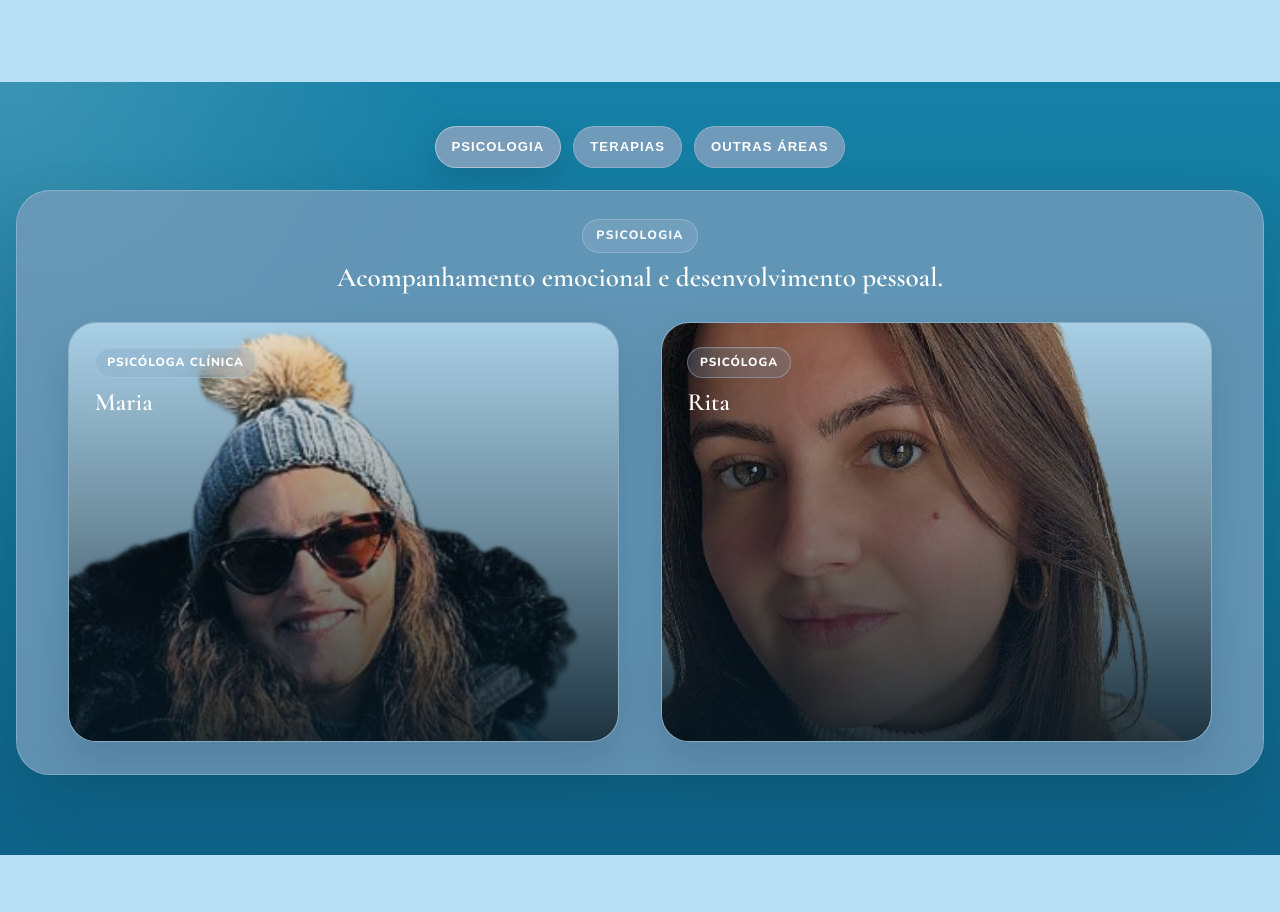
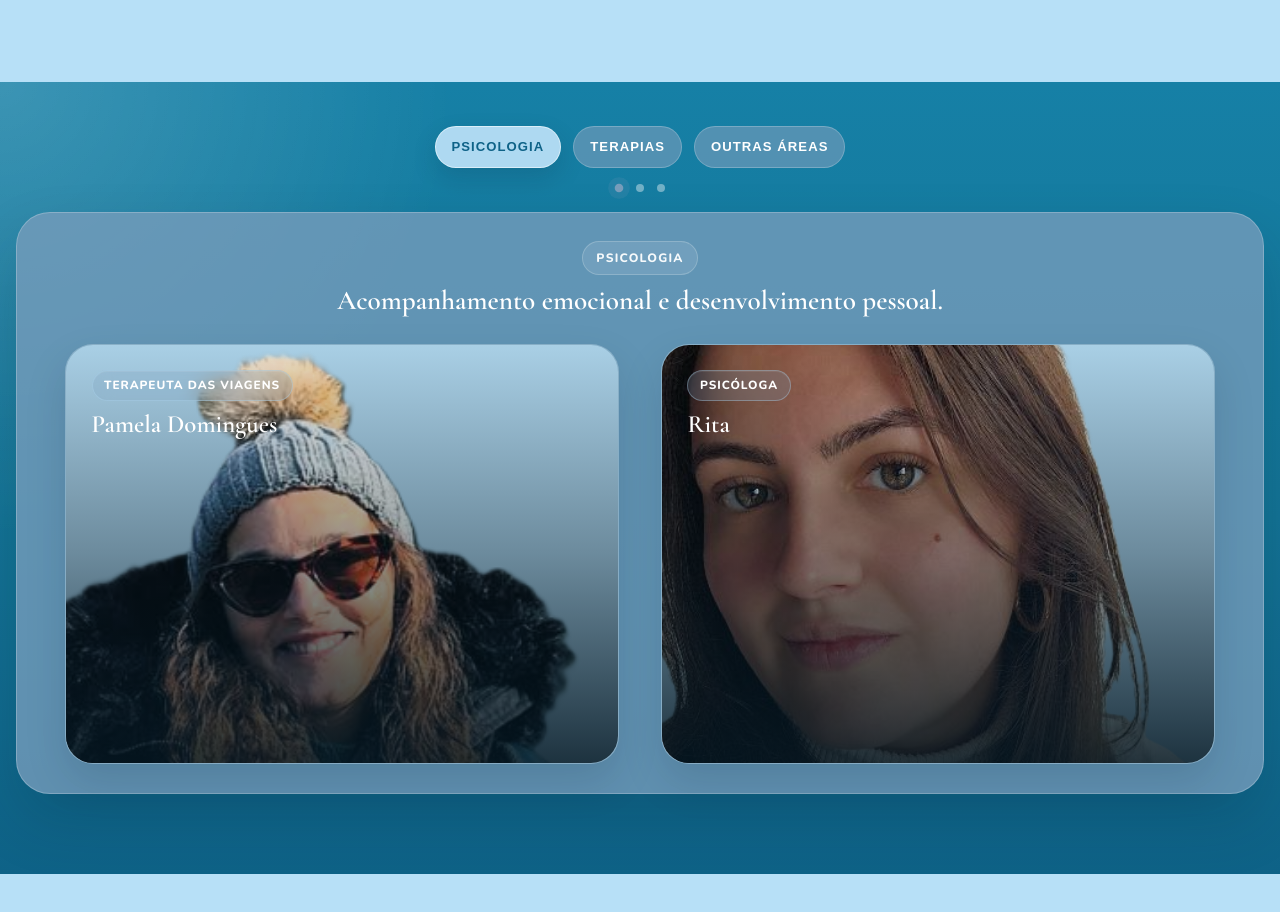
Before and after one commit to andre170594/siteClinica, a website: page index.html in a window 1280 px wide. Shown: the part 2620-3532 px from the top of the page. Drawn offline with nearby package versions, Linux system fonts and the light colour scheme.

Commit message:
v1.9.9.1

```diff
--- a/assets/css/team.css
+++ b/assets/css/team.css
@@ -23,9 +23,33 @@
     justify-content: center;
 }
 
+.team-tab-indicator {
+    display: flex;
+    justify-content: center;
+    align-items: center;
+    gap: 0.8rem;
+    width: 100%;
+    margin-top: -0.45rem;
+    margin-bottom: -0.15rem;
+}
+
+.team-tab-indicator-dot {
+    width: 8px;
+    height: 8px;
+    border-radius: 999px;
+    background: rgba(255, 255, 255, 0.4);
+    transition: transform 0.25s ease, background-color 0.25s ease, box-shadow 0.25s ease;
+}
+
+.team-tab-indicator-dot.is-active {
+    background: #789dbb;
+    transform: scale(1.08);
+    box-shadow: 0 0 0 6px rgba(120, 157, 187, 0.16);
+}
+
 .team-tab {
     border: 1px solid rgba(255, 255, 255, 0.22);
-    background: rgba(120, 157, 187, 0.92);
+    background: rgba(120, 157, 187, 0.62);
     color: #ffffff;
     border-radius: 999px;
     min-height: 42px;
@@ -39,9 +63,9 @@
 }
 
 .team-tab.is-active {
-    background: #789dbb;
-    border-color: rgba(255, 255, 255, 0.4);
-    color: #ffffff;
+    background: rgba(183, 223, 246, 0.95);
+    border-color: rgba(255, 255, 255, 0.55);
+    color: #0e6287;
     box-shadow: 0 10px 24px rgba(10, 44, 63, 0.16);
 }
 
@@ -54,14 +78,14 @@
 .team-panels {
     position: relative;
     display: grid;
-    width: min(100%, 1400px);
+    width: min(100%, 1560px);
 }
 
 .team-panel {
     grid-area: 1 / 1;
     display: grid;
     gap: 1.8rem;
-    padding: 1.6rem 2.2rem 2rem;
+    padding: 1.6rem 2.1rem 1.8rem;
     border-radius: 34px;
     background: rgba(120, 157, 187, 0.78);
     border: 1px solid rgba(255, 255, 255, 0.22);
@@ -130,7 +154,7 @@
     display: grid;
     grid-template-columns: repeat(2, minmax(0, 1fr));
     gap: 2.6rem;
-    padding: 0 1rem;
+    padding: 0 0.9rem;
 }
 
 .team-card {
@@ -234,7 +258,7 @@
 
 @media (hover: hover) and (pointer: fine) {
     .team-tab:hover {
-        background: #789dbb;
+        background: rgba(120, 157, 187, 0.88);
         border-color: rgba(255, 255, 255, 0.38);
     }
 
@@ -293,6 +317,11 @@
         gap: 0.5rem;
     }
 
+    .team-tab-indicator {
+        gap: 0.65rem;
+        margin-top: -0.2rem;
+    }
+
     .team-tab {
         font-size: 0.74rem;
         padding: 0.55rem 0.85rem;
--- a/assets/js/equipa.js
+++ b/assets/js/equipa.js
@@ -6,6 +6,7 @@
     const tabs = Array.from(tabsRoot.querySelectorAll("[data-team-tab]"));
     const panels = Array.from(tabsRoot.querySelectorAll("[data-team-panel]"));
     const cards = Array.from(tabsRoot.querySelectorAll("[data-team-card]"));
+    const indicators = Array.from(tabsRoot.querySelectorAll("[data-team-indicator]"));
     let hoverTimer = null;
 
     function isMobile() {
@@ -23,6 +24,10 @@
             const isActive = panel.dataset.teamPanel === target;
             panel.classList.toggle("is-active", isActive);
             panel.setAttribute("aria-hidden", String(!isActive));
+        });
+
+        indicators.forEach((dot) => {
+            dot.classList.toggle("is-active", dot.dataset.teamIndicator === target);
         });
     }
 
--- a/index.html
+++ b/index.html
@@ -218,6 +218,11 @@
             <button type="button" class="team-tab" data-team-tab="terapias" role="tab" aria-selected="false">Terapias</button>
             <button type="button" class="team-tab" data-team-tab="outras" role="tab" aria-selected="false">Outras &Aacute;reas</button>
           </div>
+          <div class="team-tab-indicator" aria-hidden="true">
+            <span class="team-tab-indicator-dot is-active" data-team-indicator="psicologia"></span>
+            <span class="team-tab-indicator-dot" data-team-indicator="terapias"></span>
+            <span class="team-tab-indicator-dot" data-team-indicator="outras"></span>
+          </div>
 
           <div class="team-panels">
             <section class="team-panel is-active" data-team-panel="psicologia" role="tabpanel">
@@ -232,8 +237,8 @@
                     <img src="assets/icons/equipa/user02.png" alt="Nome da Profissional" loading="lazy" decoding="async" />
                   </div>
                   <div class="team-card-summary">
-                    <span class="team-role">Psic&oacute;loga Cl&iacute;nica</span>
-                    <h4>Maria</h4>
+                    <span class="team-role">Terapeuta das Viagens</span>
+                    <h4>Pamela Domingues</h4>
                   </div>
                   <div class="team-card-detail">
                     <p>Acompanhamento emocional com foco no equil&iacute;brio, rela&ccedil;&otilde;es e bem-estar.</p>
```
